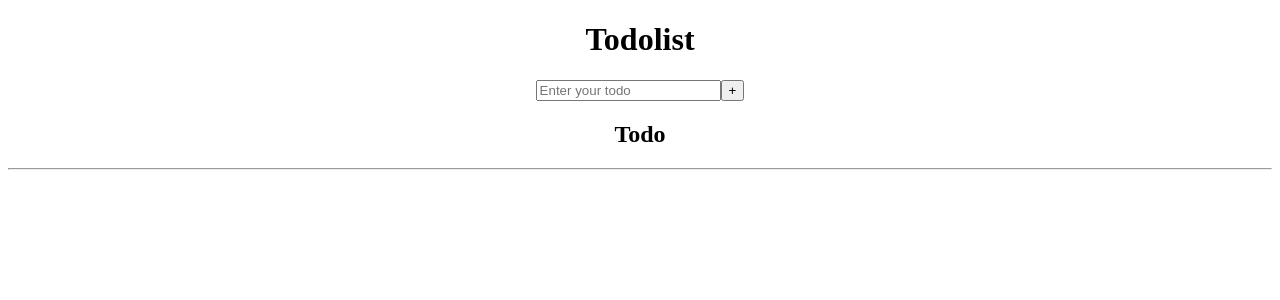
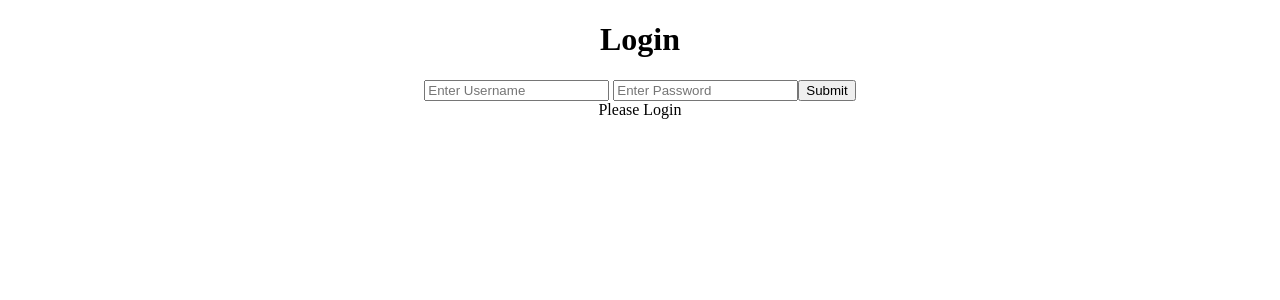
Before and after one commit to ArpanaMishra94/react-concepts, a React (Create React App) app: page / in a window 1280 px wide. Shown: the top 300 px of the page. Built offline with nearby package versions, Linux system fonts and the light colour scheme.

Commit message:
ContextApi example

```diff
--- a/src/App.js
+++ b/src/App.js
@@ -8,7 +8,8 @@ import './App.css';
 // import MemoExample from './Hooks/useMemo/MemoExample';
 // import CallbackExample from './Hooks/useCallback/CallbackExample';
 // import BusinessRisk from './Table/BusinessRisk';
-import Todolist from './Todolist';
+// import Todolist from './Todolist';
+import ContextApi from './ContextApi';
 
 function App() {
   return (
@@ -22,7 +23,8 @@ function App() {
       {/* <MemoExample /> */}
       {/* <CallbackExample /> */}
       {/* <BusinessRisk/> */}
-      <Todolist/>
+      {/* <Todolist/> */}
+      <ContextApi/>
     </div>
   );
 }
--- /dev/null
+++ b/src/ContextApi/Components/Login.js
@@ -0,0 +1,25 @@
+import React, {useContext, useState} from 'react';
+import { AppContext } from '../index';
+
+const Login = () => {
+    const [userName, setUserName] = useState('');
+    const [password, setPassword] = useState('');
+
+    const { setUser } = useContext(AppContext);
+
+    const handleSubmit = () => {
+        setUser({userName, password});
+    }
+
+    return (
+        <div>
+            <h1>Login</h1>
+            <input type='text' placeholder='Enter Username' value={userName} onChange={(e) => setUserName(e.target.value)}/>
+            {' '}
+            <input type='text' placeholder='Enter Password' value={password} onChange={(e) => setPassword(e.target.value)}/>
+            <button onClick={handleSubmit}>Submit</button>
+        </div>
+    )
+}
+
+export default Login;
--- /dev/null
+++ b/src/ContextApi/Components/Profile.js
@@ -0,0 +1,11 @@
+import React, {useContext} from 'react';
+import { AppContext } from '../index';
+
+const Profile = () => {
+    const {user} = useContext(AppContext);
+
+    if(!user) return <div>Please Login</div>
+    else return <div>welcome {user.userName}</div>
+}
+
+export default Profile;
--- /dev/null
+++ b/src/ContextApi/index.js
@@ -0,0 +1,18 @@
+import React, {createContext, useState} from 'react';
+import Login from './Components/Login';
+import Profile from './Components/Profile'
+
+export const AppContext = createContext();
+
+const ContextApi = () => {
+    const [user, setUser] = useState();
+
+    return (
+        <AppContext.Provider value={{user, setUser}}>
+           <Login/>
+           <Profile/>
+        </AppContext.Provider>
+    )
+}
+
+export default ContextApi;
```
Also changed, not shown: src/Table/BusinessRisk.js (deleted, +0 -44 lines), src/Table/BuisnessRisk.css (deleted).
